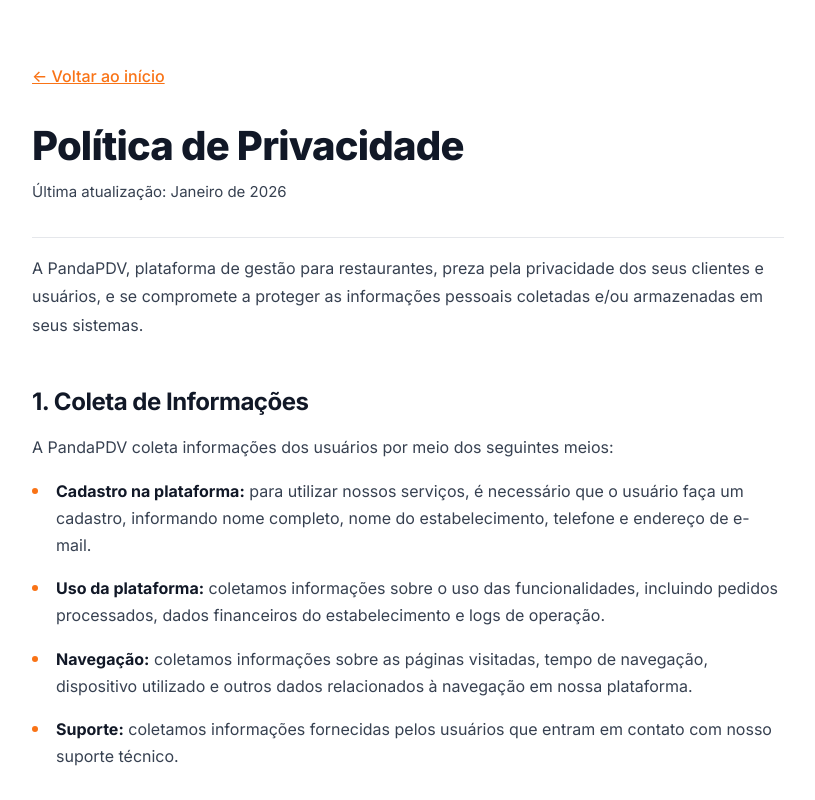
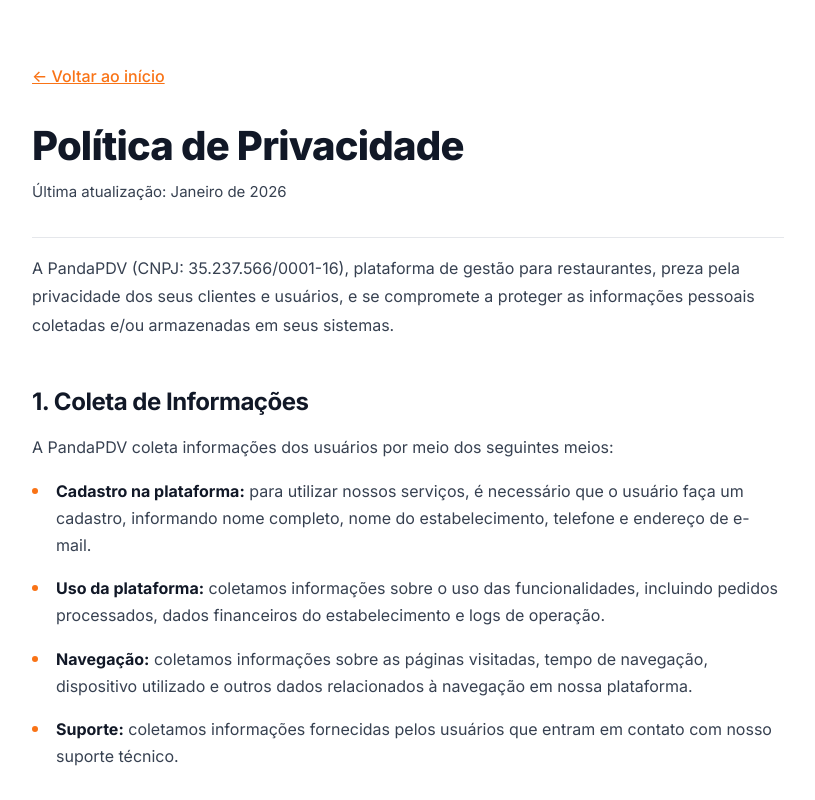
Before and after one commit to rodriigovieira/panda-pdv, a React (Vite) app: page /politica-de-privacidade in a window 1280 px wide. Shown: the top 800 px of the page, without its empty margins (232-1047 px from the left). Built offline with nearby package versions, Linux system fonts and the light colour scheme; no server answers.

Commit message:
feat: add CNPJ and contact email to footer and legal pages
Add company CNPJ (35.237.566/0001-16) to footer, terms of use, and
privacy policy. Also add contact email to footer.

```diff
--- a/src/components/Footer.tsx
+++ b/src/components/Footer.tsx
@@ -46,6 +46,7 @@
 
         <div className="footer-bottom">
           <p>© {currentYear} PandaPDV. Todos os direitos reservados.</p>
+          <p>CNPJ: 35.237.566/0001-16 | E-mail: <a href="mailto:contato@pandapdv.com.br">contato@pandapdv.com.br</a></p>
           <p>Desenvolvido por <a href="https://tatsuki.com.br" target="_blank" rel="noopener noreferrer">Tatsuki</a></p>
         </div>
       </div>
--- a/src/pages/PrivacyPolicy.tsx
+++ b/src/pages/PrivacyPolicy.tsx
@@ -12,7 +12,7 @@
 
         <section>
           <p>
-            A PandaPDV, plataforma de gestão para restaurantes, preza pela privacidade
+            A PandaPDV (CNPJ: 35.237.566/0001-16), plataforma de gestão para restaurantes, preza pela privacidade
             dos seus clientes e usuários, e se compromete a proteger as informações
             pessoais coletadas e/ou armazenadas em seus sistemas.
           </p>
--- a/src/pages/TermsOfUse.tsx
+++ b/src/pages/TermsOfUse.tsx
@@ -12,7 +12,7 @@
 
         <section>
           <p>
-            Bem-vindo ao PandaPDV. Ao utilizar nossa plataforma, você concorda com
+            Bem-vindo ao PandaPDV (CNPJ: 35.237.566/0001-16). Ao utilizar nossa plataforma, você concorda com
             estes Termos de Uso. Por favor, leia-os atentamente.
           </p>
         </section>
```
